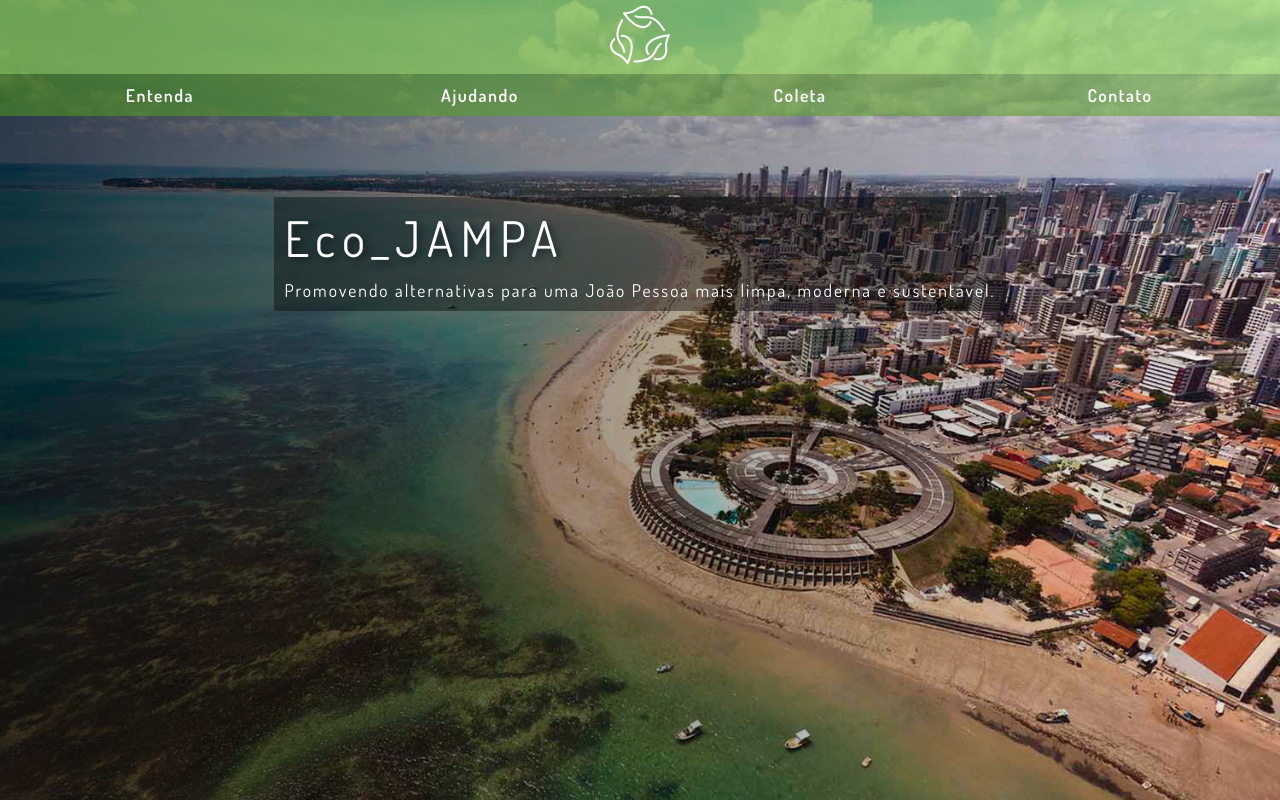
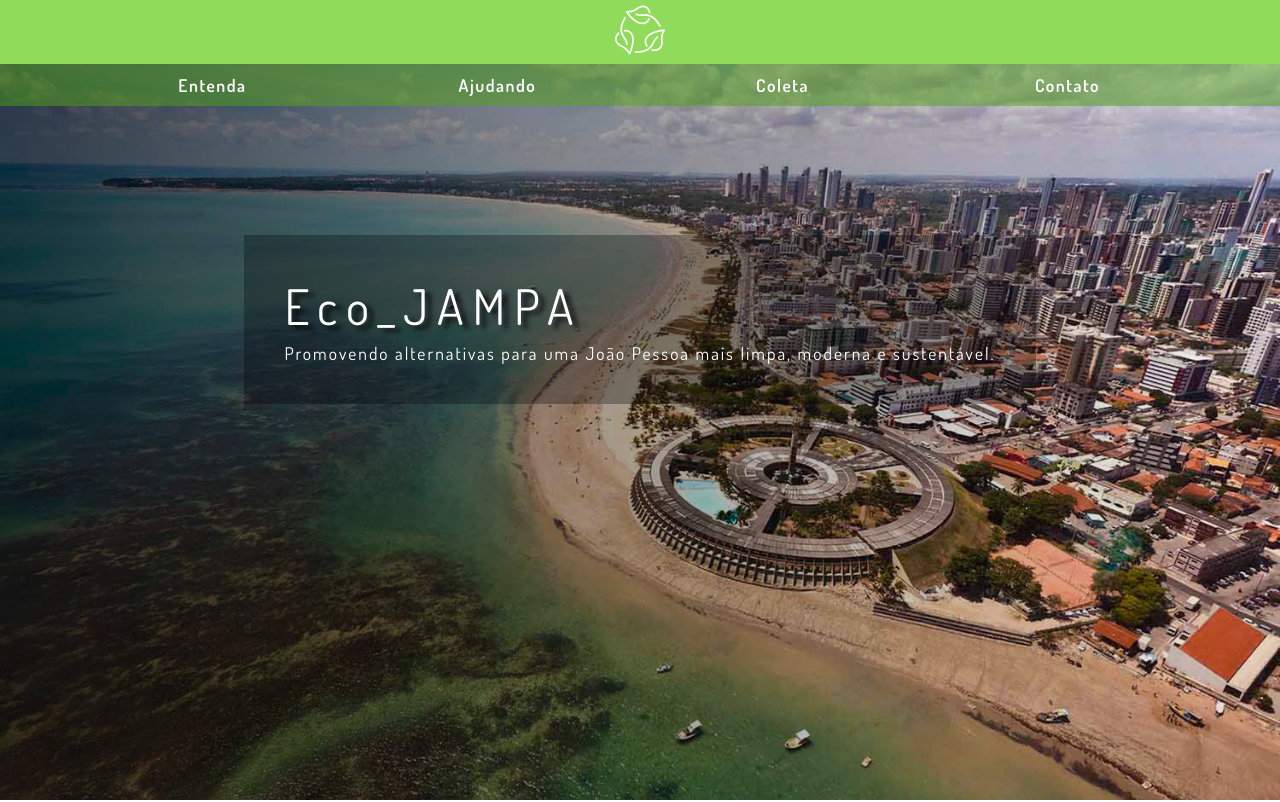
Before and after one commit to borserog/ecojampa, a plain HTML site: page index.html in a window 1280 px wide. Shown: the top 802 px of the page. Drawn offline with nearby package versions, Linux system fonts and the light colour scheme.

Commit message:
Update test.css

```diff
--- a/test.css
+++ b/test.css
@@ -9,7 +9,7 @@
 /* ------------------------------------------------------------------------------ */
 /* max 375px <mobile>
     max 800px <tablet>
-     <desktop> max 1040px */
+     <desktop> max 1140px */
 * {
     margin: 0;
     padding: 0;
@@ -30,11 +30,19 @@ body {
 }
 
 /* ------------------------------------------------------------------------------ */
+/* Reusable */
+/* ------------------------------------------------------------------------------ */
+.row {
+    max-width: 1140px;
+    min-width: 375px;
+    margin: 0 auto;
+}
+/* ------------------------------------------------------------------------------ */
 /* Títulos */
 /* ------------------------------------------------------------------------------ */
 h1 {
     font-size: 280%;
-    text-shadow: 4px 3px 7px rgba(0,0,0,0.51);
+    text-shadow: 6px 4px 5px rgba(0,0,0,0.81);
 }
 
 h2 {
@@ -97,21 +105,47 @@ header nav {
 header nav .logo {
     width: 100%;
     text-align: center;
-    background-color: rgba(144, 220, 90, 0.64);
-
+    background-color:rgba(144, 220, 90, 0.64);
+    position: fixed;
+    z-index: 1;
 }
 
 header nav .logo img {
-    width: 10%;
-    max-width: 60px;
+    width: 50px;
     margin: 5px;
+
+}
+/* ---------- ANIMATION ------------ */
+header nav .logo {
+    transition: background-color 0.5s;
+}
+
+header nav .logo:hover {
+    background-color: rgba(144, 220, 90, 1);
+}
+
+header nav .logo img:hover {
+    animation: rotate 2s ;
+}
+
+@keyframes rotate {
+    to {
+        transform: rotate(360deg);
+    }
+}
+
+/* --------------------------------- */
+
+header .navmenu {
+    background-color: rgba(83, 163, 27, 0.5);
+    min-height: 42px;
+    position: relative;
+    top: 64px;
 }
 
 header nav ul {
     display: flex;
     list-style: none;
-    background-color: rgba(83, 163, 27, 0.5);
-    min-height: 42px;
 }
 
 header nav ul li {
@@ -142,14 +176,14 @@ header #maintext {
 }
 
 header #maintext .maincontainer {
-    background-color: rgba(0,0,0,0.4);
-    padding: 10px;
-    margin-top: 85px;
+    background-color: rgba(0,0,0,0.3);
+    padding: 40px;
+    margin-top: 7em;
 }
 
 header #maintext h1 {
-    letter-spacing: 7px;
-    padding-bottom: 10px;
+    letter-spacing: 9px;
+    padding-bottom: 5px;
     color: white;
     font-weight: 400;
 }
@@ -171,7 +205,6 @@ header #maintext p {
 }
 
 #entenda .sectionImg {
-    width: 100vw;
     overflow: hidden;
 }
 
@@ -220,8 +253,9 @@ header #maintext p {
     height: 50px;
     width: 50px;
     margin-bottom: 14px;
+    transform: scale(1.2);
+}
 
-}
 
 /* ------------------------------------------------------------------------------ */
 /* Seção: contato */
```
